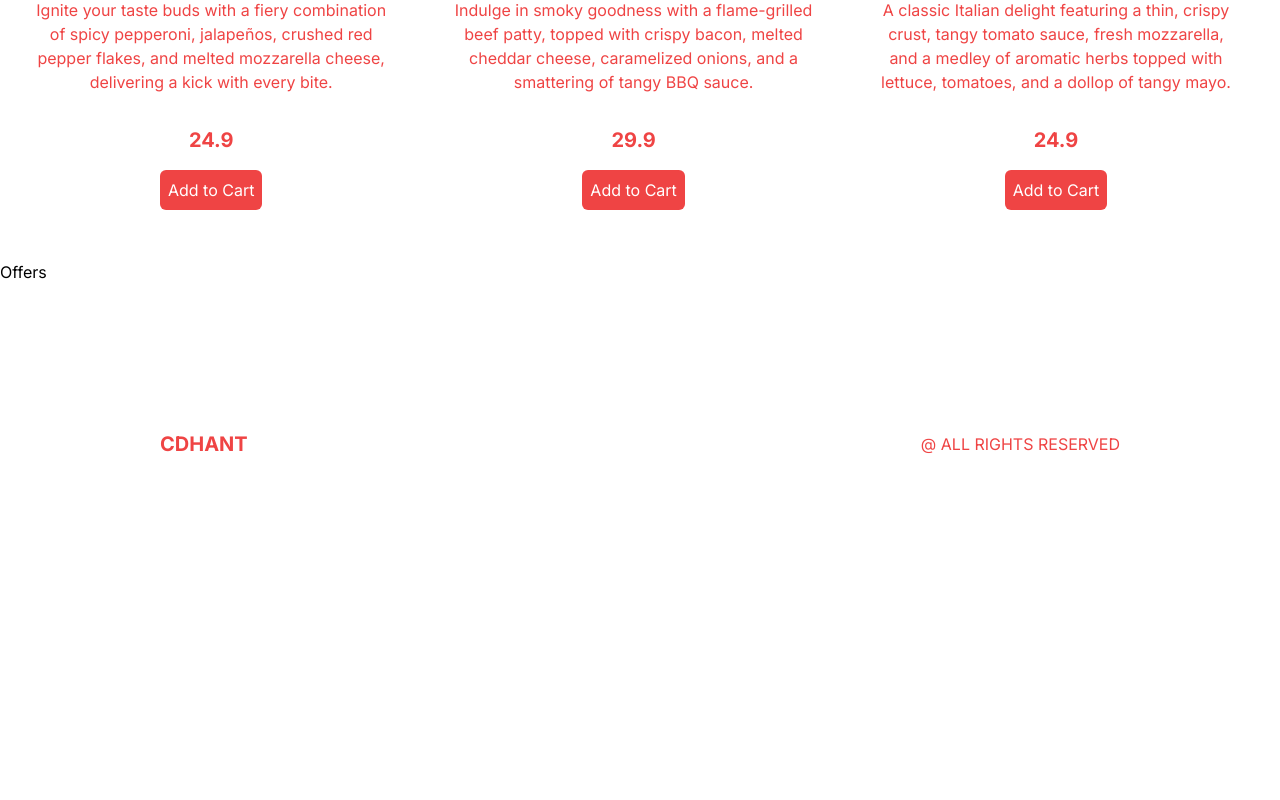
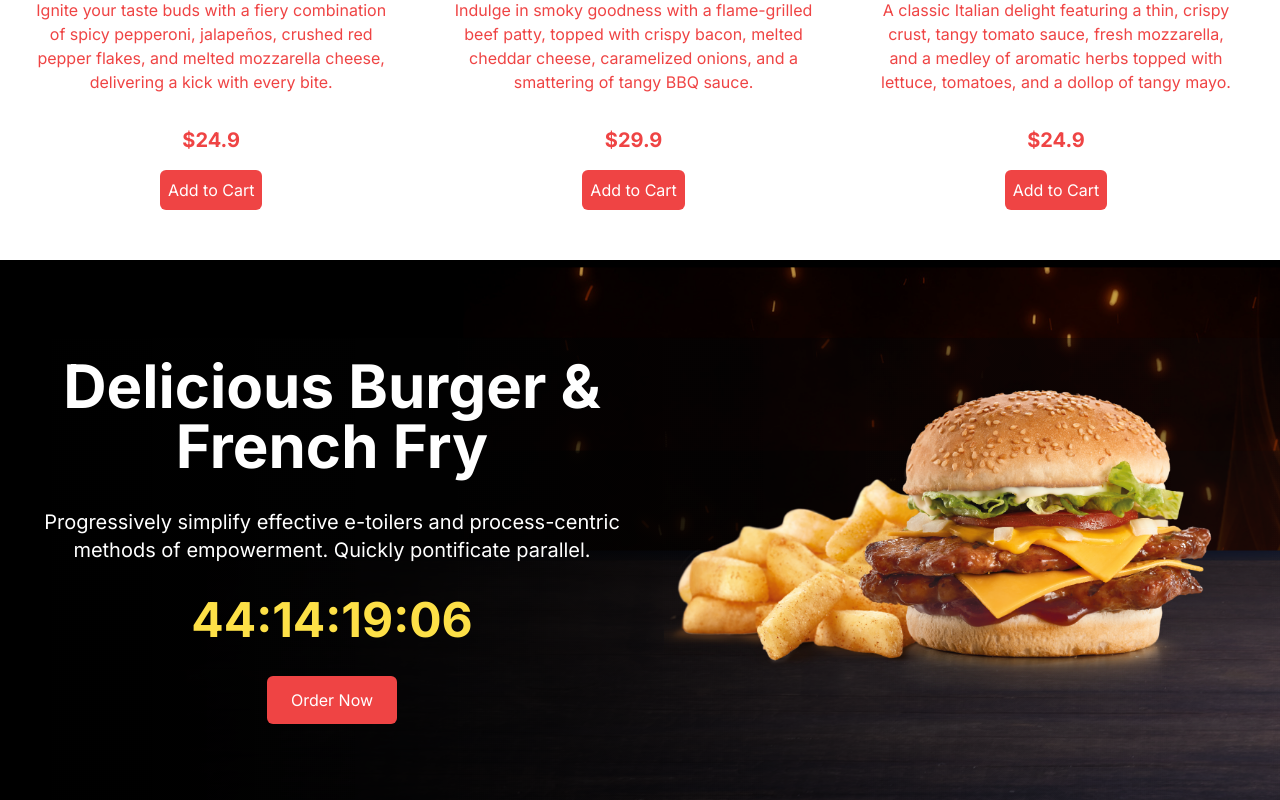
Before and after one commit to cdhant7/Food-delivery, a Next.js app: page / in a window 1280 px wide. Shown: the part 1260-2060 px from the top of the page. Before the commit the page ends 1864 px from the top, so only its background shows below. Built offline with nearby package versions, Linux system fonts and the light colour scheme.

Commit message:
offerpage

```diff
--- a/package.json
+++ b/package.json
@@ -18,6 +18,7 @@
     "next": "13.4.19",
     "postcss": "8.4.28",
     "react": "18.2.0",
+    "react-countdown": "^2.3.5",
     "react-dom": "18.2.0",
     "tailwindcss": "3.3.3",
     "typescript": "5.2.2"
--- /dev/null
+++ b/src/components/CountDown.tsx
@@ -0,0 +1,14 @@
+"use client"
+import React from 'react'
+import Countdown from 'react-countdown'
+
+
+const endingDate=new Date("2023-10-14")
+
+function CountDown() {
+  return (
+   <Countdown className='font-bold text-5xl text-yellow-300' date={endingDate}/>
+  )
+}
+
+export default CountDown
--- a/src/components/Featured.tsx
+++ b/src/components/Featured.tsx
@@ -20,7 +20,7 @@
     <div className='flex-1 flex flex-col items-center justify-center text-center gap-4'>
       <h1 className='text-xl font-bold uppercase xl:text-2xl 2xl:text-3xl '>{item.title}</h1>
       <p className='p-4 2xl:p-8'>{item.desc}</p>
-      <span className='text-xl font-bold'>{item.price}</span>
+      <span className='text-xl font-bold'>${item.price}</span>
       <button className='bg-red-500 text-white p-2 rounded-md '>Add to Cart</button>
     </div>
       </div>
--- a/src/components/Offers.tsx
+++ b/src/components/Offers.tsx
@@ -1,9 +1,24 @@
+import Image from 'next/image'
 import React from 'react'
+import CountDown from './CountDown'
 
 const Offers = () => {
   return (
-    <div>
-      Offers
+    <div className='bg-black h-screen flex flex-col md:flex-row md:justify-between md:bg-[url("/offerBg.png")] md:h-[70vh]'>
+      {/* Text container */}
+    <div className=' flex-1 flex flex-col justify-center items-center text-center gap-8 p-6'>
+      <h1 className='text-white text-5xl font-bold xl:text-6xl'>Delicious Burger & French Fry</h1>
+      <p className='text-white xl:text-xl'>
+      Progressively simplify effective e-toilers and process-centric methods
+          of empowerment. Quickly pontificate parallel.
+      </p>
+      <CountDown/>
+      <button className='bg-red-500 text-white py-3 px-6 rounded-md'>Order Now</button>
+    </div>
+    {/* Iamge container */}
+    <div className='flex-1 w-full relative md:h-full'>
+      <Image src="/offerProduct.png" alt='' fill className='object-contain ' />
+    </div>
     </div>
   )
 }
```
Also changed, not shown: 1 other file (tests, documents, lock files or other folders).
